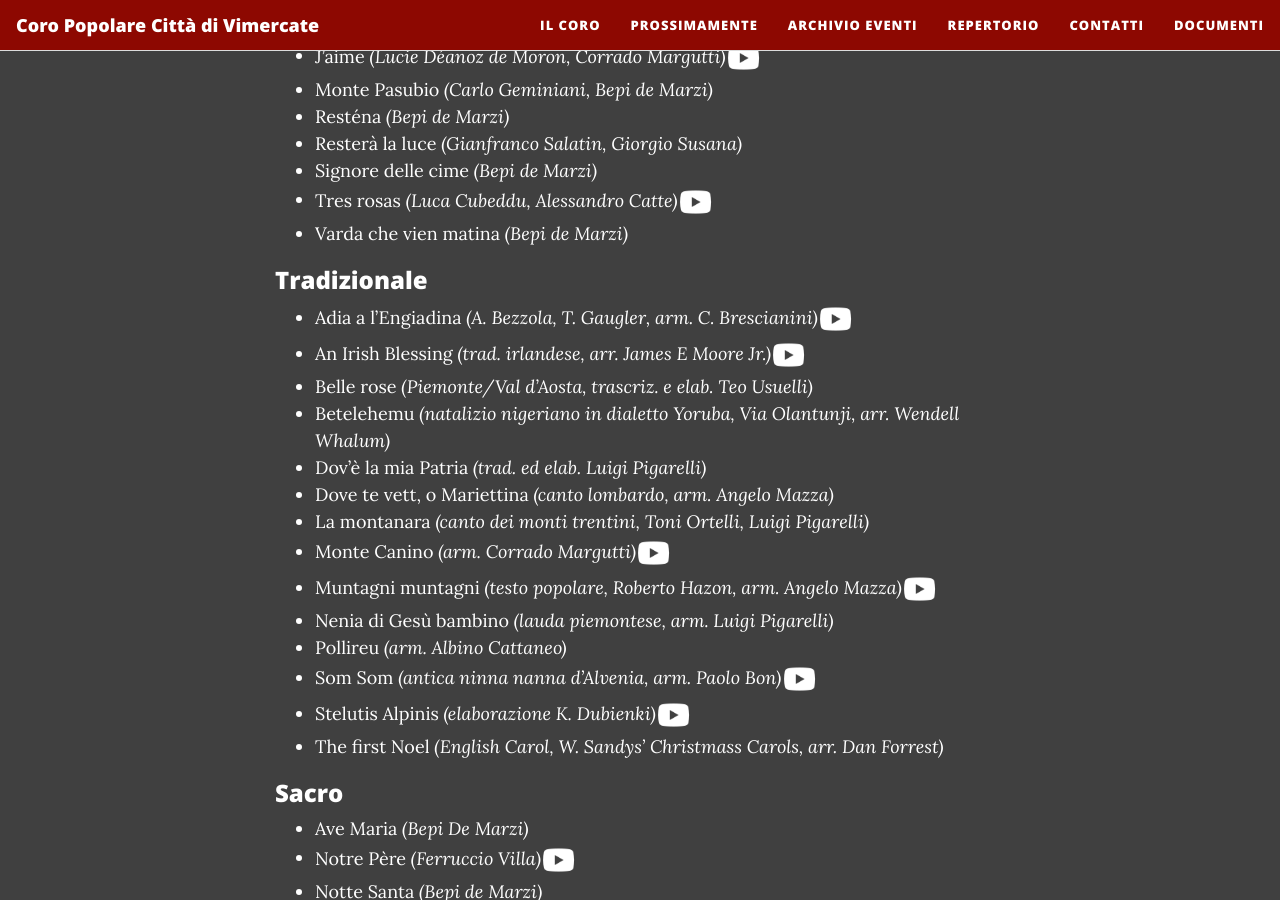
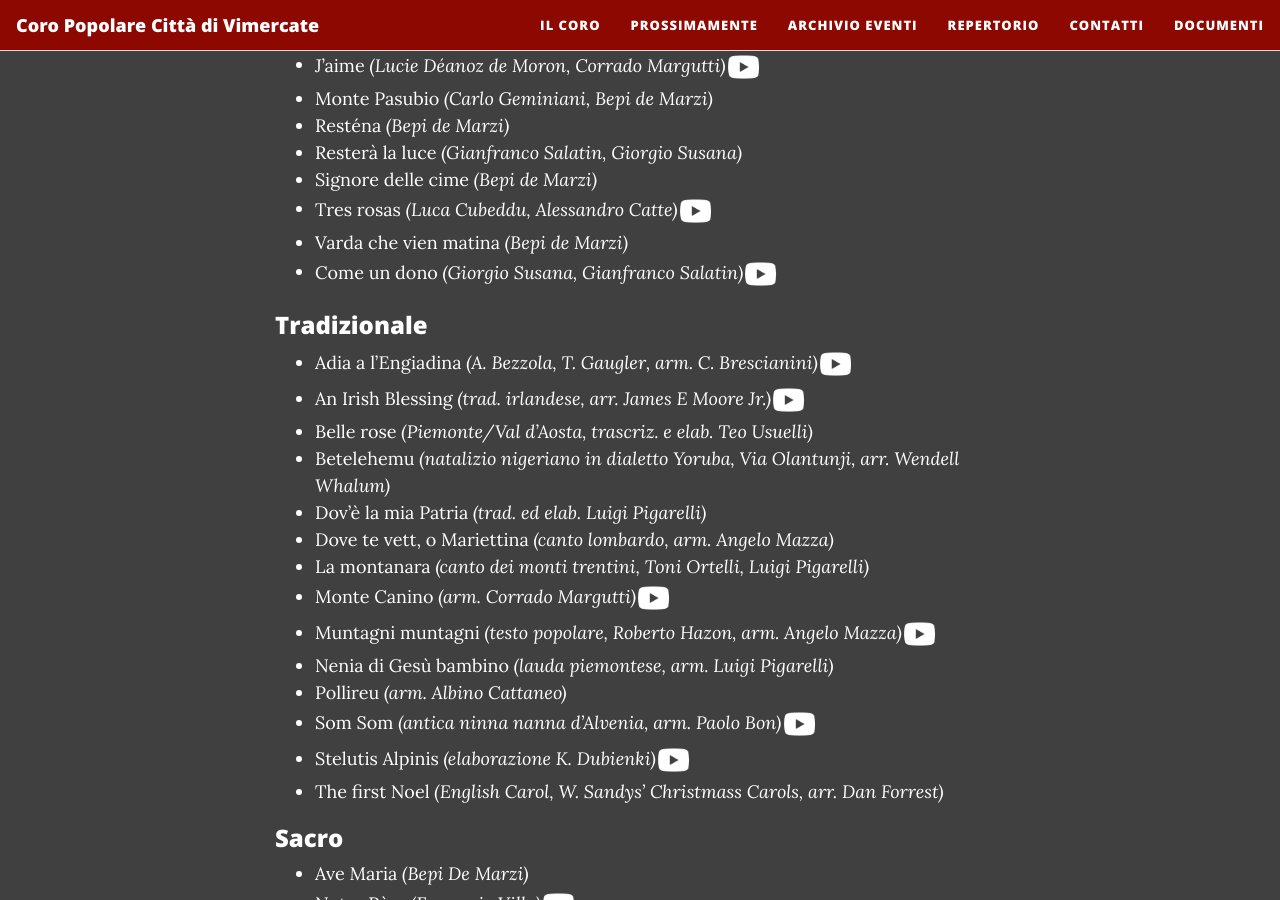
Before and after one commit to Corovimercate/Corovimercate.github.io, a Jekyll site: the page built from repertorio.md, in a window 1280 px wide and 900 px high, scrolled down 475 px. Built offline with Jekyll 4.4.1, drawn with Linux system fonts in a browser that asks for light colours; nearby versions of some CDN libraries.

Commit message:
Updated repertorio

```diff
--- a/repertorio.md
+++ b/repertorio.md
@@ -10,7 +10,7 @@
 
 - Autunno, così inverno *(Alessandro Lutman, Ferruccio Villa)*
 - Balla Marietta *(Bepi de Marzi)*
-- Dove *(Marco Maiero)*
+- Dove *(Marco Maiero)* <a href="https://youtu.be/F6BDfuFKvGk"><img src="https://www.corovimercate.it/assets/img/icons8-youtube-50.png" alt="YouTube" style="width:36px;height:36px;"></a>
 - El Tram *(Samuele Bricalli, Alfredo Oggioni)*
 - Il modo tuo d’amare *(Pedro Salinas, trad. Emma Scoles, Ferruccio Villa)*
 - Improvviso *(Bepi de Marzi)*
@@ -24,6 +24,8 @@
 - Signore delle cime *(Bepi de Marzi)*
 - Tres rosas *(Luca Cubeddu, Alessandro Catte)*<a href="https://youtu.be/0_eEjX_dFGU"><img src="https://www.corovimercate.it/assets/img/icons8-youtube-50.png" alt="YouTube" style="width:36px;height:36px;"></a>
 - Varda che vien matina *(Bepi de Marzi)*
+- Come un dono *(Giorgio Susana, Gianfranco Salatin)*<a href="https://youtu.be/yKOF4m3xEcI"><img src="https://www.corovimercate.it/assets/img/icons8-youtube-50.png" alt="YouTube" style="width:36px;height:36px;"></a>
+
 
 <h3>Tradizionale</h3>
 
@@ -38,7 +40,7 @@
 - Muntagni muntagni *(testo popolare, Roberto Hazon, arm. Angelo Mazza)*<a href="https://youtu.be/_aVRQFGKwW8"><img src="https://www.corovimercate.it/assets/img/icons8-youtube-50.png" alt="YouTube" style="width:36px;height:36px;"></a>
 - Nenia di Gesù bambino *(lauda piemontese, arm. Luigi Pigarelli)*
 - Pollireu *(arm. Albino Cattaneo)*
-- Som Som *(antica ninna nanna d’Alvenia, arm. Paolo Bon)*<a href="https://youtu.be/d9AFKHxYRgI"><img src="https://www.corovimercate.it/assets/img/icons8-youtube-50.png" alt="YouTube" style="width:36px;height:36px;"></a>
+- Som Som *(antica ninna nanna d’Alvenia, arm. Paolo Bon)*<a href="https://youtu.be/6VKImnrHi-c"><img src="https://www.corovimercate.it/assets/img/icons8-youtube-50.png" alt="YouTube" style="width:36px;height:36px;"></a>
 - Stelutis Alpinis *(elaborazione K. Dubienki)*<a href="https://youtu.be/-J2mHDYBZ7M"><img src="https://www.corovimercate.it/assets/img/icons8-youtube-50.png" alt="YouTube" style="width:36px;height:36px;"></a>
 - The first Noel *(English Carol, W. Sandys’ Christmass Carols, arr. Dan Forrest)*
 
```
